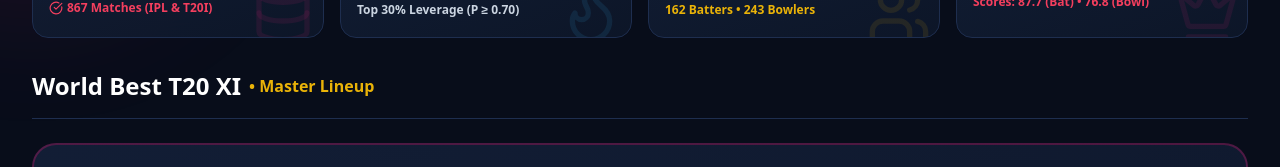
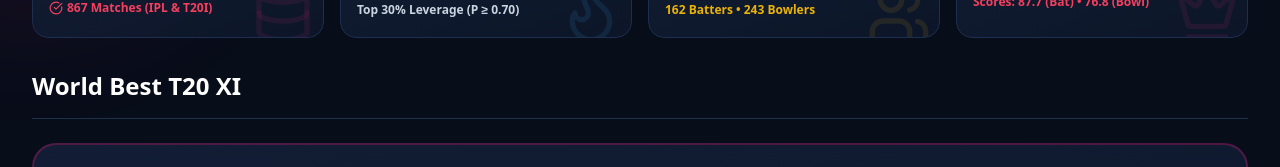
Before and after one commit to Shreyan-18/RR, a Next.js app in the folder web/: page / in a window 1280 px wide. Both pictures are taken after a click on the button "WORLD XI". Shown: the part 217-384 px from the top of the page. Built offline with nearby package versions, Linux system fonts and the light colour scheme.

Commit message:
style: remove Master Lineup badge from World Best T20 XI header

```diff
--- a/web/index.html
+++ b/web/index.html
@@ -299,7 +299,7 @@
     <section id="tab-lineup" class="tab-content hidden space-y-6">
       <div class="pb-4 border-b border-rr-border">
         <h2 class="text-2xl font-black text-white flex items-center gap-2">
-          World Best T20 XI <span class="text-gradient-gold text-base font-bold">• </span>
+          World Best T20 XI
         </h2>
       </div>
 
--- a/web/src/app/page.tsx
+++ b/web/src/app/page.tsx
@@ -527,7 +527,7 @@ export default function Home() {
           <section className="space-y-6">
             <div className="pb-4 border-b border-[#1E2E4F]">
               <h2 className="text-2xl font-black text-white flex items-center gap-2">
-                World Best T20 XI <span className="text-[#EAB308] text-base font-bold">• Master Lineup</span>
+                World Best T20 XI
               </h2>
             </div>
 
```
